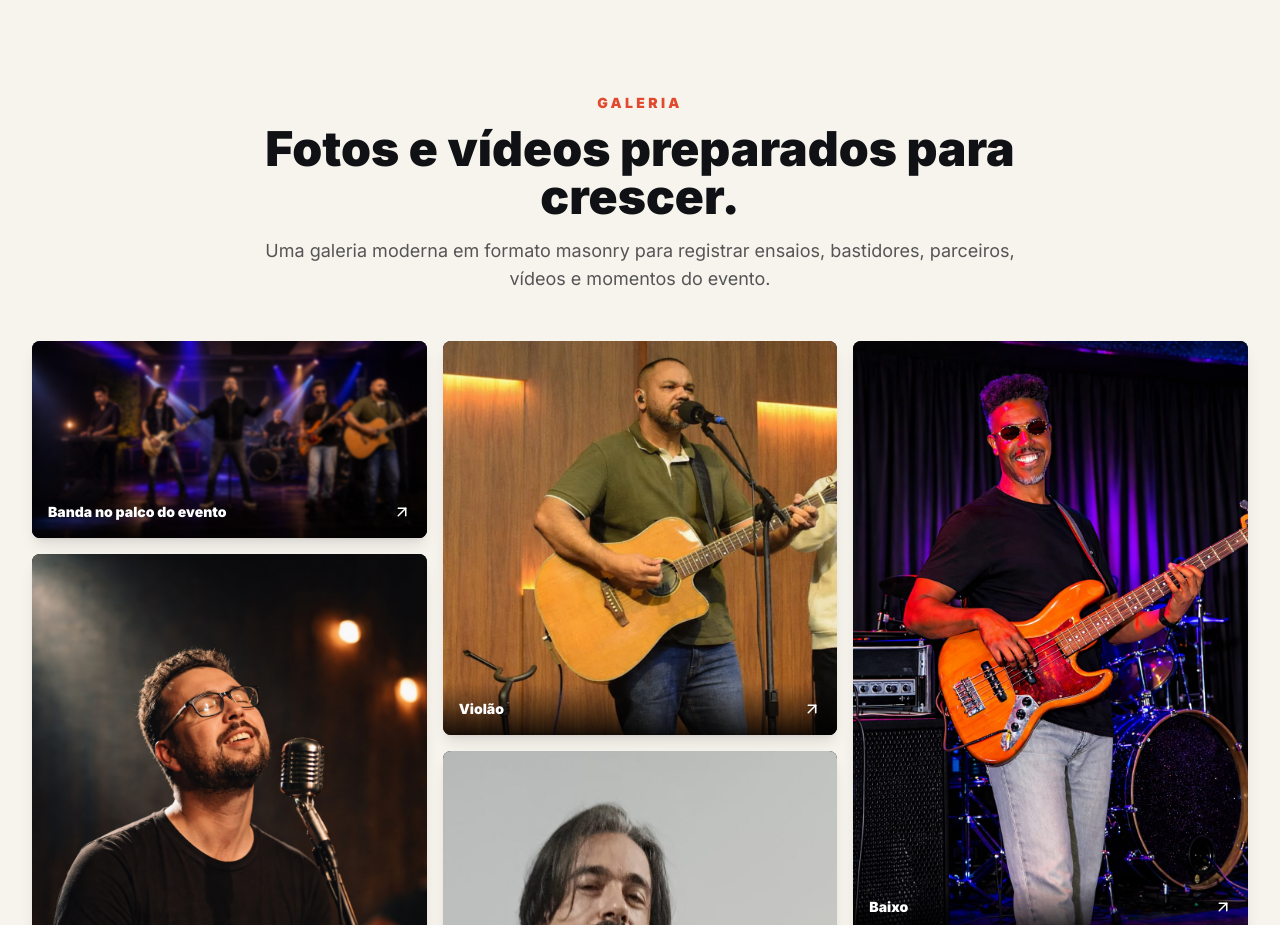
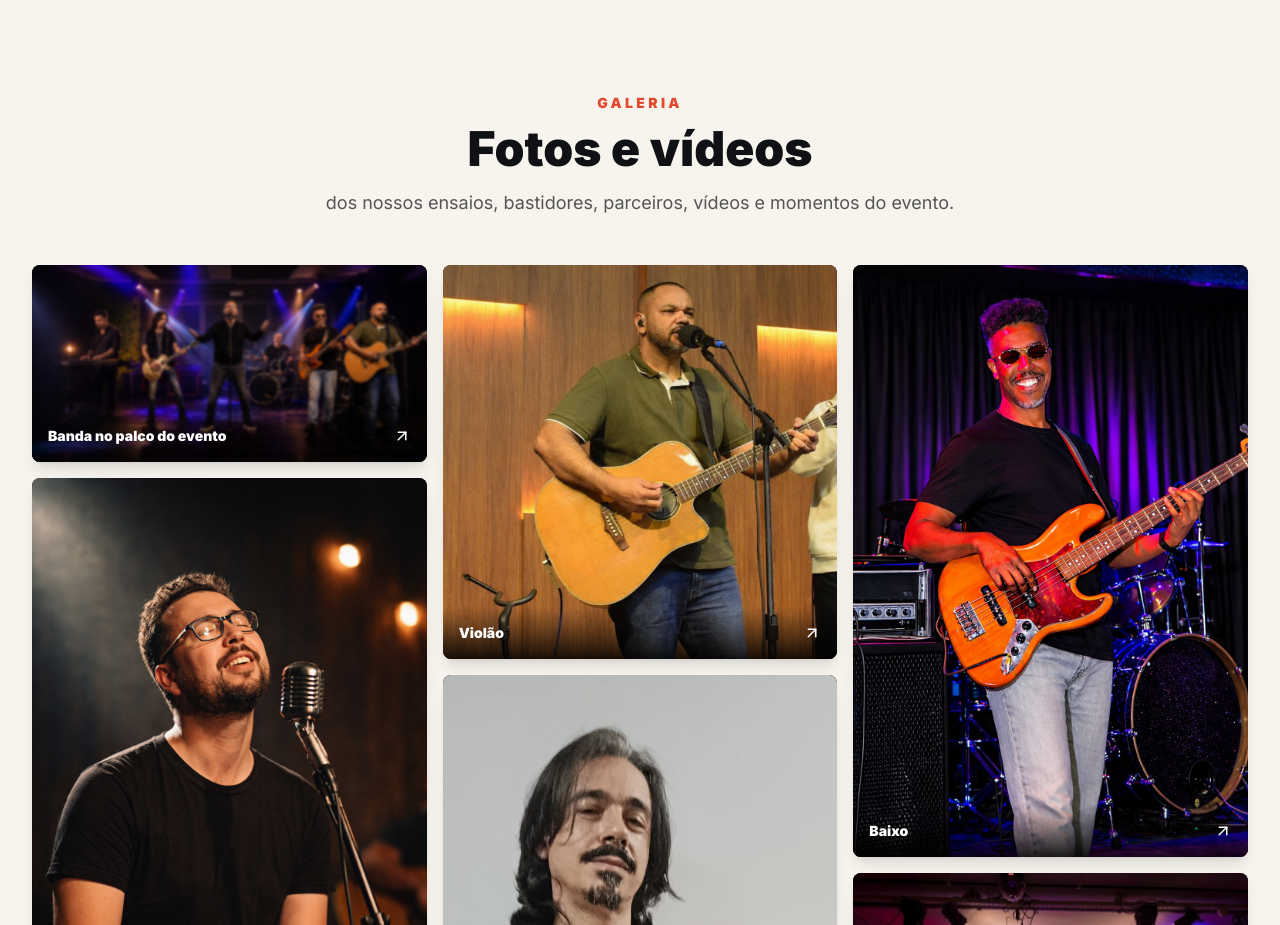
Before and after one commit to desouzawebmaster/catedral-experience-recomecos, a Next.js app: page / in a window 1280 px wide. Shown: the part 6160-7085 px from the top of the page. Built offline with nearby package versions, Linux system fonts and the light colour scheme; no server answers; the database is empty; a web font is replaced by a local one.

Commit message:
UpdateHomePage_friday.tsx

```diff
--- a/src/components/HomePage.tsx
+++ b/src/components/HomePage.tsx
@@ -496,7 +496,7 @@ export function HomePage() {
 
       <section id="galeria" className="bg-paper px-4 py-16 sm:px-6 sm:py-24 lg:px-8">
         <div className="mx-auto max-w-7xl">
-          <SectionHeader eyebrow="Galeria" title="Fotos e vídeos preparados para crescer." text="Uma galeria moderna em formato masonry para registrar ensaios, bastidores, parceiros, vídeos e momentos do evento." />
+          <SectionHeader eyebrow="Galeria" title="Fotos e vídeos" text="dos nossos ensaios, bastidores, parceiros, vídeos e momentos do evento." />
           <Gallery items={galleryItems} />
         </div>
       </section>
```
